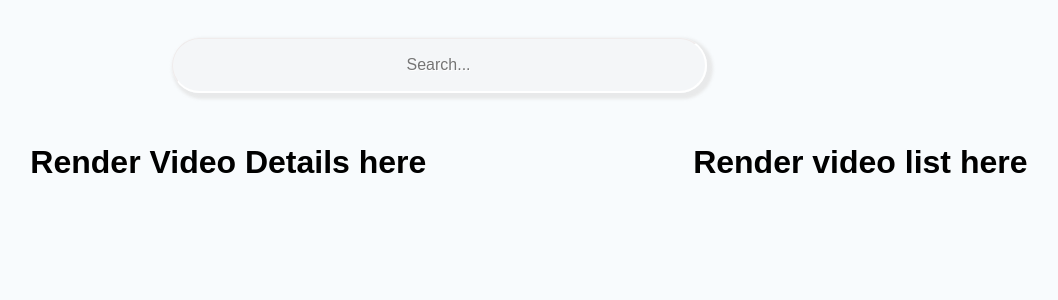
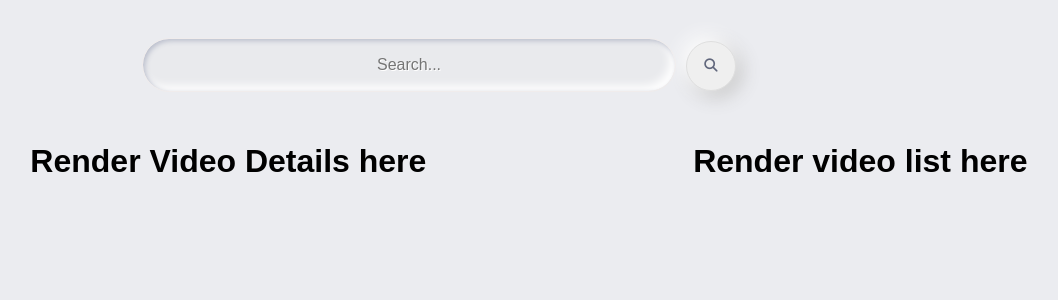
Before and after one commit to PrathamKumar14/Video-gallery, a React (Create React App) app: page / in a window 1280 px wide. Shown: the top 300 px of the page, without its empty margins (201-1259 px from the left). Built offline with nearby package versions, Linux system fonts and the light colour scheme.

Commit message:
Add search bar shadow

```diff
--- a/public/index.html
+++ b/public/index.html
@@ -13,6 +13,10 @@
     -->
     <link rel="manifest" href="%PUBLIC_URL%/manifest.json" />
     <link rel="shortcut icon" href="%PUBLIC_URL%/favicon.ico" />
+    <script
+      src="https://kit.fontawesome.com/8de953ada6.js"
+      crossorigin="anonymous"
+    ></script>
     <!--
       Notice the use of %PUBLIC_URL% in the tags above.
       It will be replaced with the URL of the `public` folder during the build.
--- a/src/components/SearchBar.css
+++ b/src/components/SearchBar.css
@@ -1,3 +1,7 @@
+form {
+  text-align: center;
+}
+
 input {
   text-align: center;
   margin: 30px auto;
@@ -7,12 +11,31 @@ input {
   font-size: 16px;
   border-radius: 300px;
   border: 1px solid rgb(240, 236, 236);
-  border-bottom: 2px solid white;
-  border-right: 2px solid white;
+  /* border-bottom: 2px solid white;
+  border-right: 2px solid white; */
   padding: 16px;
   background-color: rgba(222, 224, 224, 0.192);
-  box-shadow: 3px 3px 3px 3px rgba(226, 226, 226, 0.719);
+  /* box-shadow: 3px 3px 3px 3px rgba(226, 226, 226, 0.719); */
+  box-shadow: inset 2px 2px 5px #babecc, inset -5px -5px 10px #fff;
   text-shadow: 1px 1px 0 #fff;
+}
+
+button {
+  margin-left: 10px;
+  width: 50px;
+  height: 50px;
+  border-radius: 300px;
+  border: 1px solid rgb(223, 223, 223);
+  color: #61677c;
+  font-weight: bold;
+  box-shadow: -5px -5px 20px #fff, 5px 5px 20px #c0c0c0;
+  transition: all 0.2s ease-in-out;
+  cursor: pointer;
+  font-weight: 600;
+}
+
+button:hover {
+  box-shadow: -2px -2px 5px #fff, 2px 2px 5px #babecc;
 }
 
 @media only screen and (max-width: 770px) {
--- a/src/components/SearchBar.jsx
+++ b/src/components/SearchBar.jsx
@@ -10,6 +10,9 @@ class SearchBar extends React.Component {
     return (
       <form action="">
         <input type="text" placeholder="Search..." />
+        <button type="submit">
+          <i class="fas fa-search" />
+        </button>
       </form>
     );
   }
--- a/src/styles.css
+++ b/src/styles.css
@@ -1,5 +1,5 @@
 body {
-  background-color: #f8fbfd;
+  background-color: #ebecf0;
 }
 
 .App {
```
